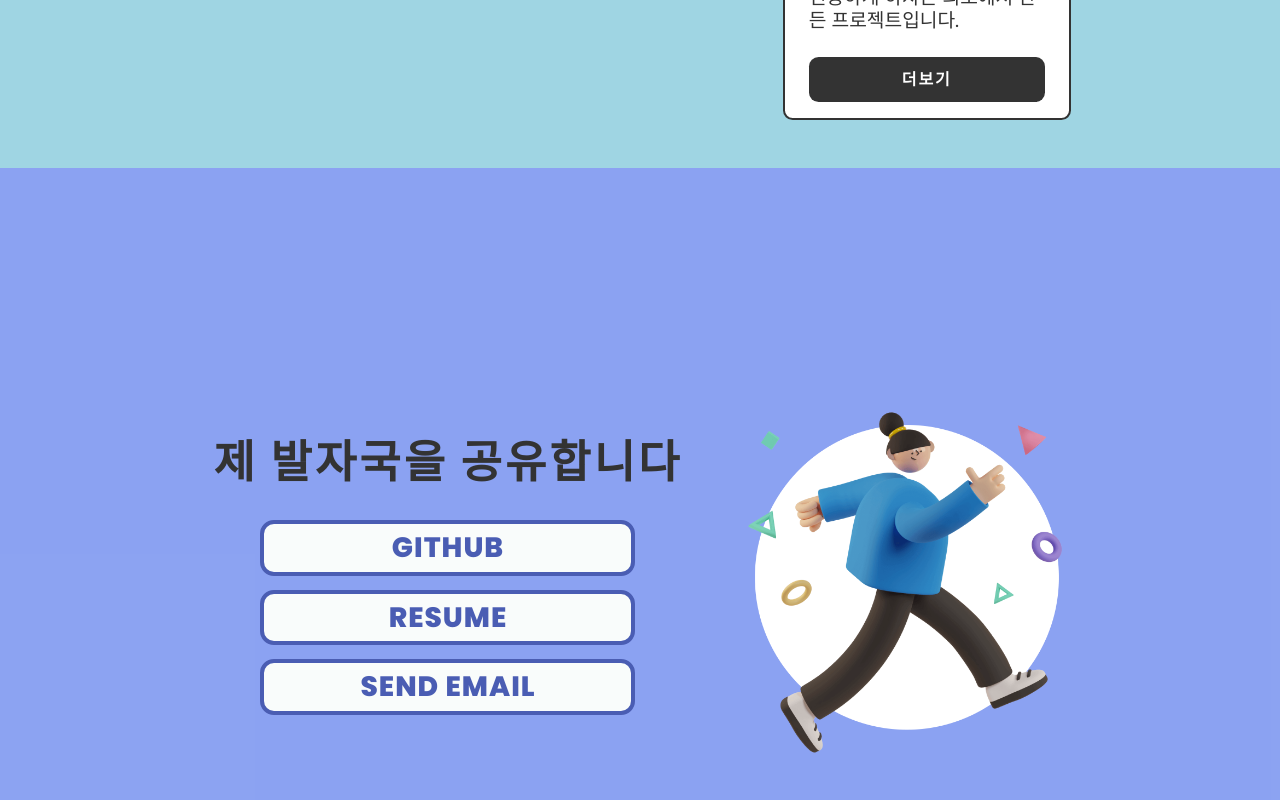
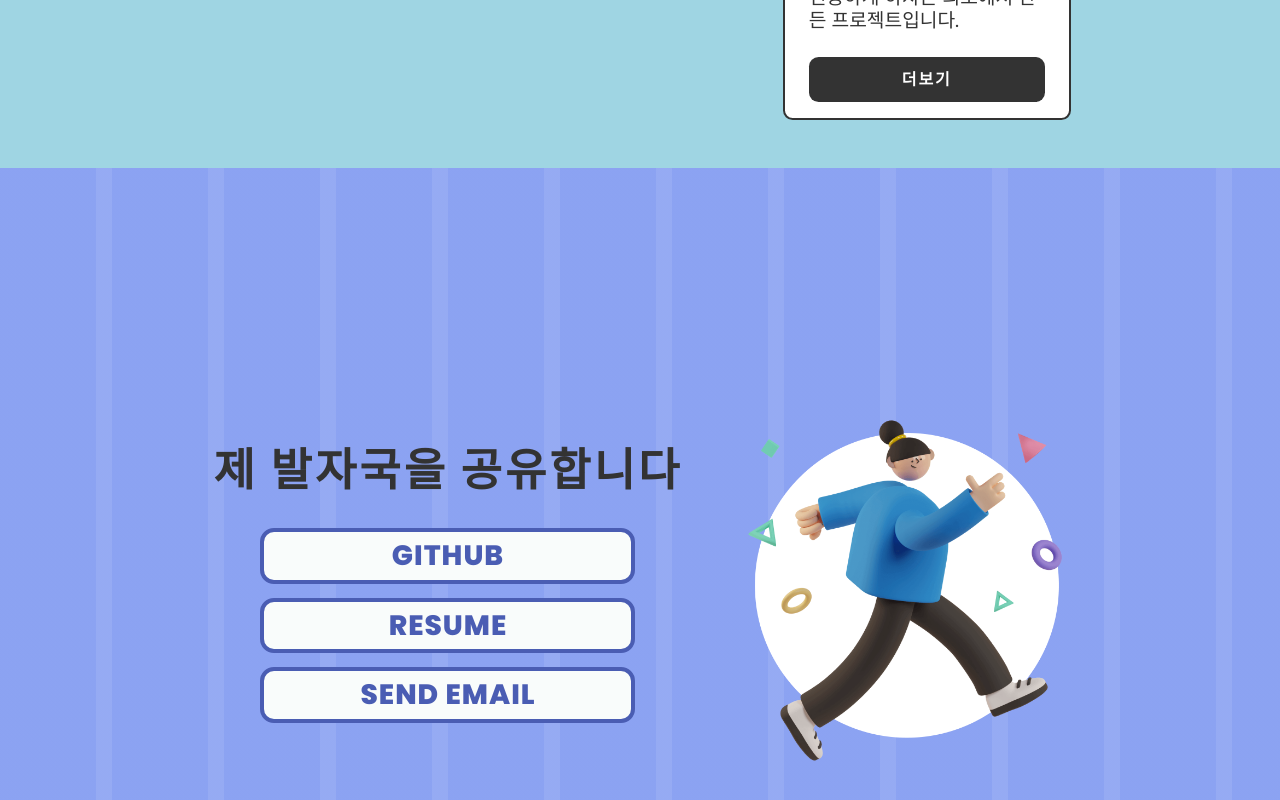
Before and after one commit to mmyeon/mmyeon-home, a React (Create React App) app: page / in a window 1280 px wide. Shown: the part 2749-3549 px from the top of the page. Built offline with nearby package versions, Linux system fonts and the light colour scheme.

Commit message:
[style] 배경컬러 스트라이프로 변경

```diff
--- a/src/components/Contact.js
+++ b/src/components/Contact.js
@@ -8,7 +8,14 @@ import { device } from "../device";
 const ContactContainer = styled.div`
   width: 100%;
   height: 100vh;
-  background: ${COLORS.pastelBlue};
+  background: repeating-linear-gradient(
+    to right,
+    ${COLORS.pastelBlue},
+    ${COLORS.pastelBlue} 20px,
+    rgba(25, 71, 229, 0.46) 20px,
+    rgba(25, 71, 229, 0.46) 40px
+  );
+
   box-sizing: border-box;
   padding: 0 2em;
   padding-top: 2em;
@@ -17,6 +24,14 @@ const ContactContainer = styled.div`
     display: flex;
     align-items: center;
     justify-content: center;
+    padding-top: 3em;
+    background: repeating-linear-gradient(
+      to right,
+      ${COLORS.pastelBlue},
+      ${COLORS.pastelBlue} 6em,
+      rgba(25, 71, 229, 0.46) 6em,
+      rgba(25, 71, 229, 0.46) 7em
+    );
   }
 
   > .content {
```
